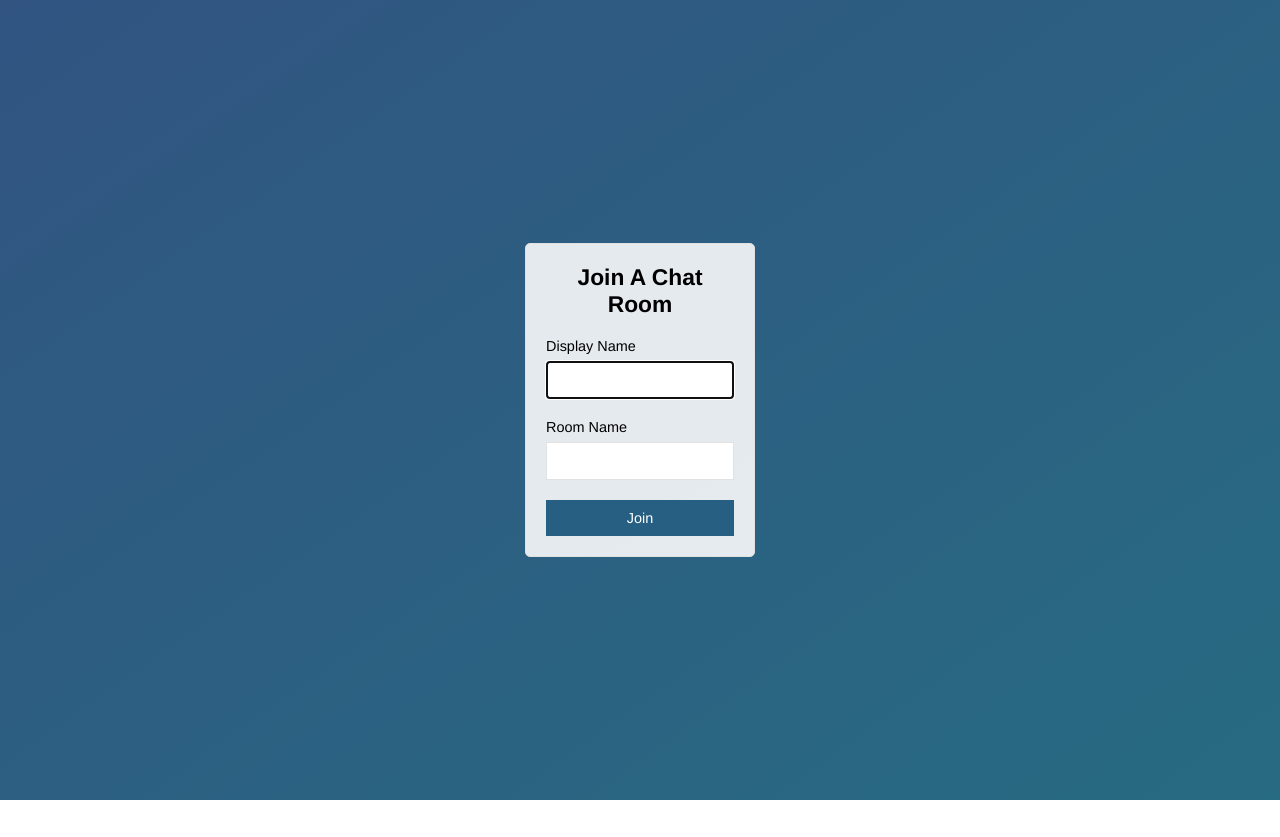
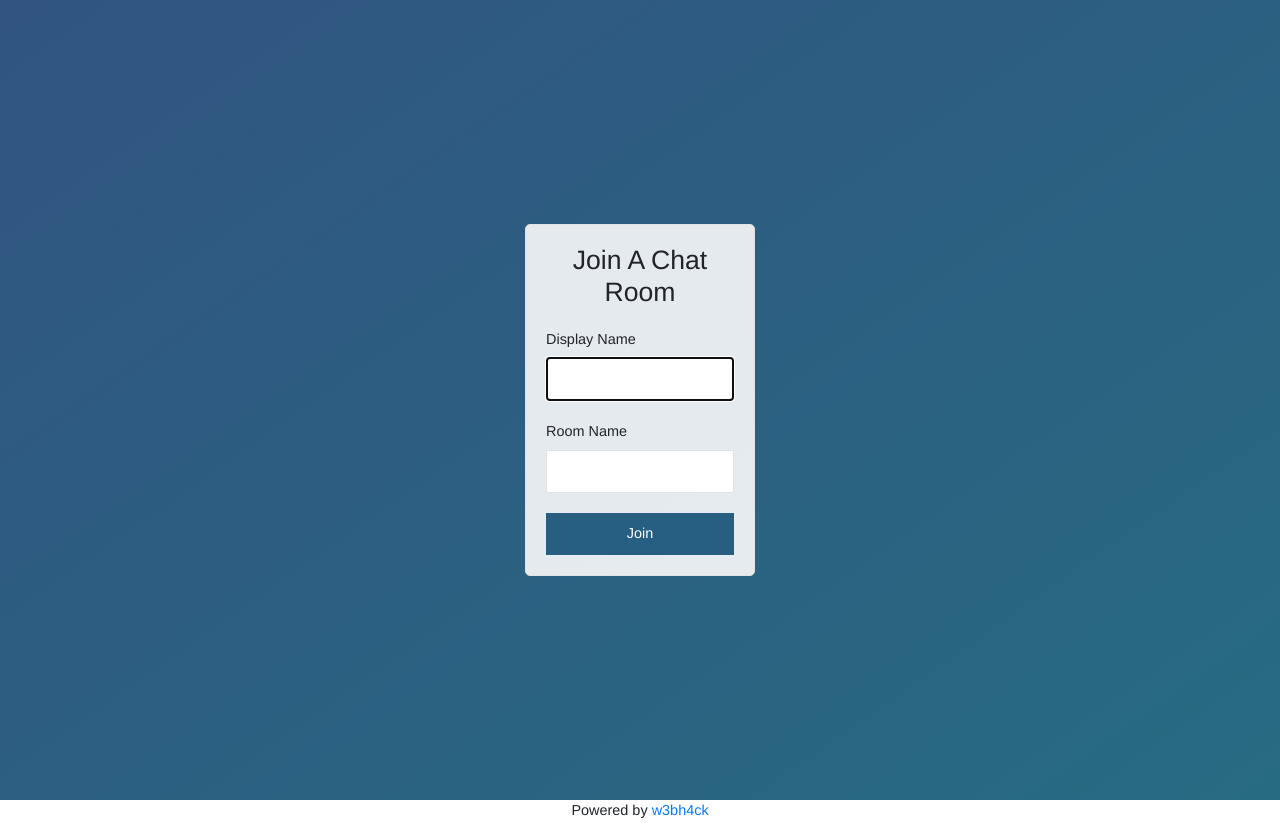
Before and after one commit to w3bh4ck/real-time-chat-app, a website: page public/index.html in a window 1280 px wide. Before the commit the page ends 800 px from the top, so only its background shows below. Drawn offline with nearby package versions, Linux system fonts and the light colour scheme.

Commit message:
added the footer

```diff
--- a/public/index.html
+++ b/public/index.html
@@ -5,9 +5,11 @@
     <meta name="viewport" content="width=device-width, initial-scale=1.0, user-scalable=no">
     <meta http-equiv="X-UA-Compatible" content="ie=edge">
     <link rel="stylesheet" href="./styles/style.css" />
+    <link rel="stylesheet" href="https://stackpath.bootstrapcdn.com/bootstrap/4.1.3/css/bootstrap.min.css">
     <title>Join | Chat Group</title>
 </head>
-<body class="centered-form">
+<body>
+    <div  class="centered-form">
     <div class="centered-form__form">
        <form action="/chat.html">
             <div class="form-field">
@@ -26,6 +28,9 @@
             </div>
        </form>
     </div>
-
+</div>
+    <footer>
+        <p class="text-center">Powered by <a href="https://twitter.com/w3bh4ck" target="_blank">w3bh4ck</a></p>
+    </footer>
 </body>
 </html>
```
